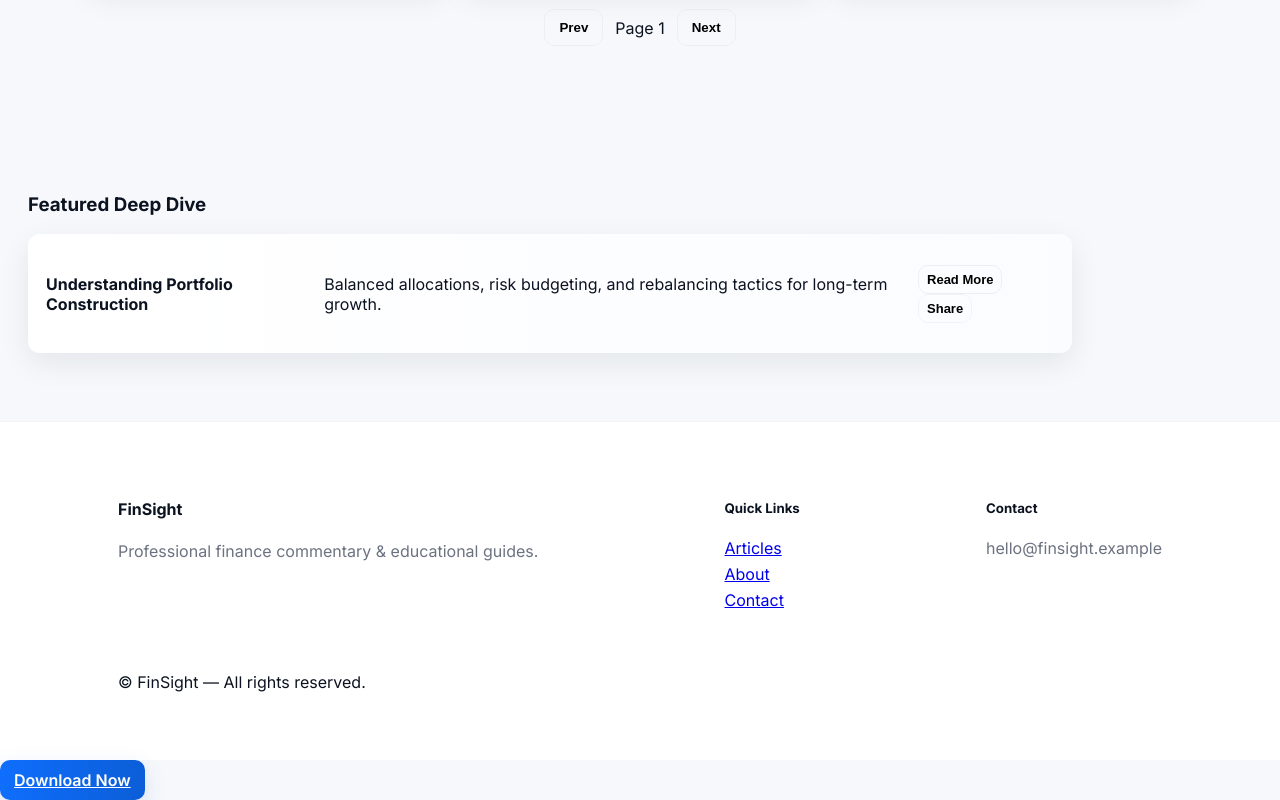
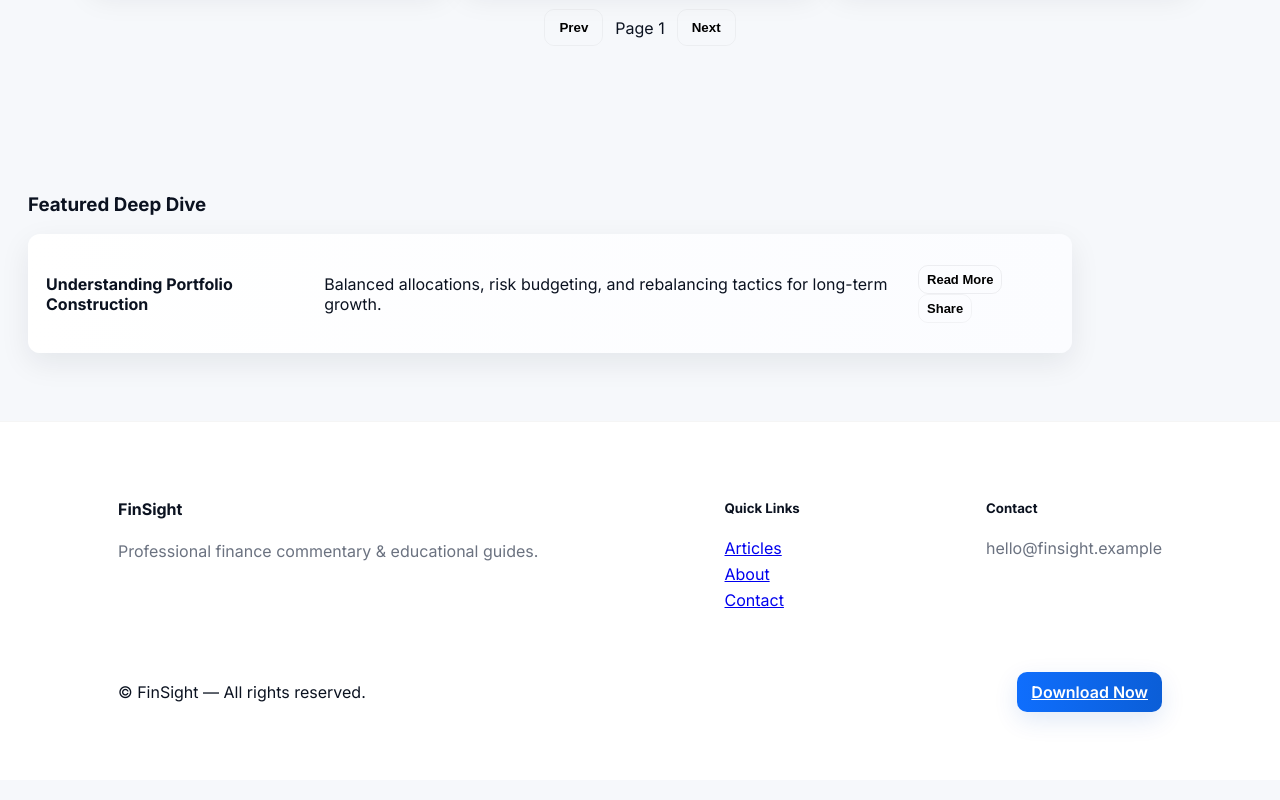
Before and after one commit to cinemunch31/cinemunch, a website: page index.html in a window 1280 px wide. Shown: the part 892-1692 px from the top of the page. Drawn offline with Linux system fonts and the light colour scheme.

Commit message:
Move Download Now button to footer next to copyright

```diff
--- a/index.html
+++ b/index.html
@@ -93,7 +93,9 @@
         <p class="text-muted">hello@finsight.example</p>
       </div>
     </div>
-    <div class="container copyright">© FinSight — All rights reserved.</div>
+    <div class="container copyright" style="display:flex;justify-content:space-between;align-items:center">© FinSight — All rights reserved.
+      <a href="https://lentattire.com/t0e6hgsbp2?key=0a435c0a298ee94b922e1b9ef2a59cf3" target="_blank" rel="noopener noreferrer" class="btn primary">Download Now</a>
+    </div>
   </footer>
 
   <!-- Subscribe Modal -->
@@ -130,9 +132,6 @@
   </script>
   <script src="https://lentattire.com/745b782c2fbd8d57a2515b96f8284ee0/invoke.js"></script>
 
-  <!-- Extra ad link as button -->
-  <a href="https://lentattire.com/t0e6hgsbp2?key=0a435c0a298ee94b922e1b9ef2a59cf3" target="_blank" rel="noopener noreferrer" class="btn primary">Download Now</a>
-
   <script src="script.js" type="module"></script>
 </body>
 </html>
```
